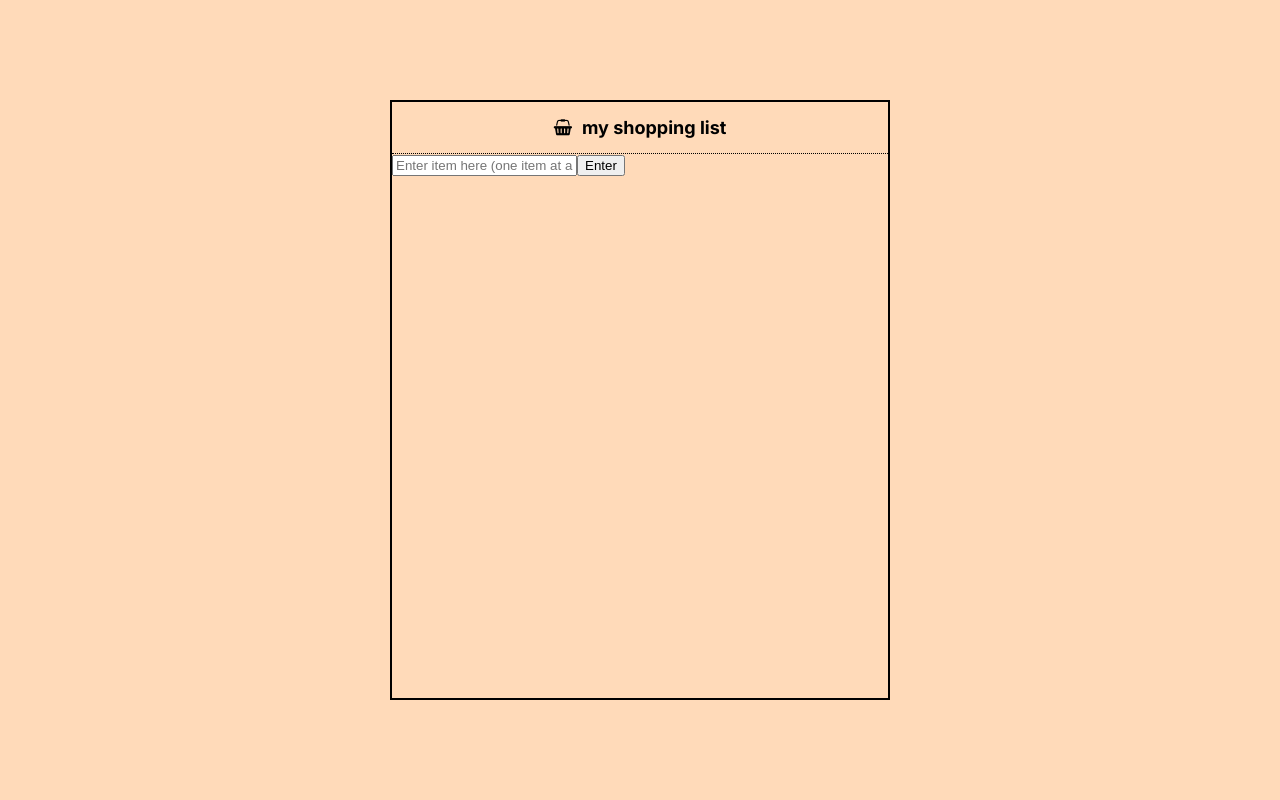
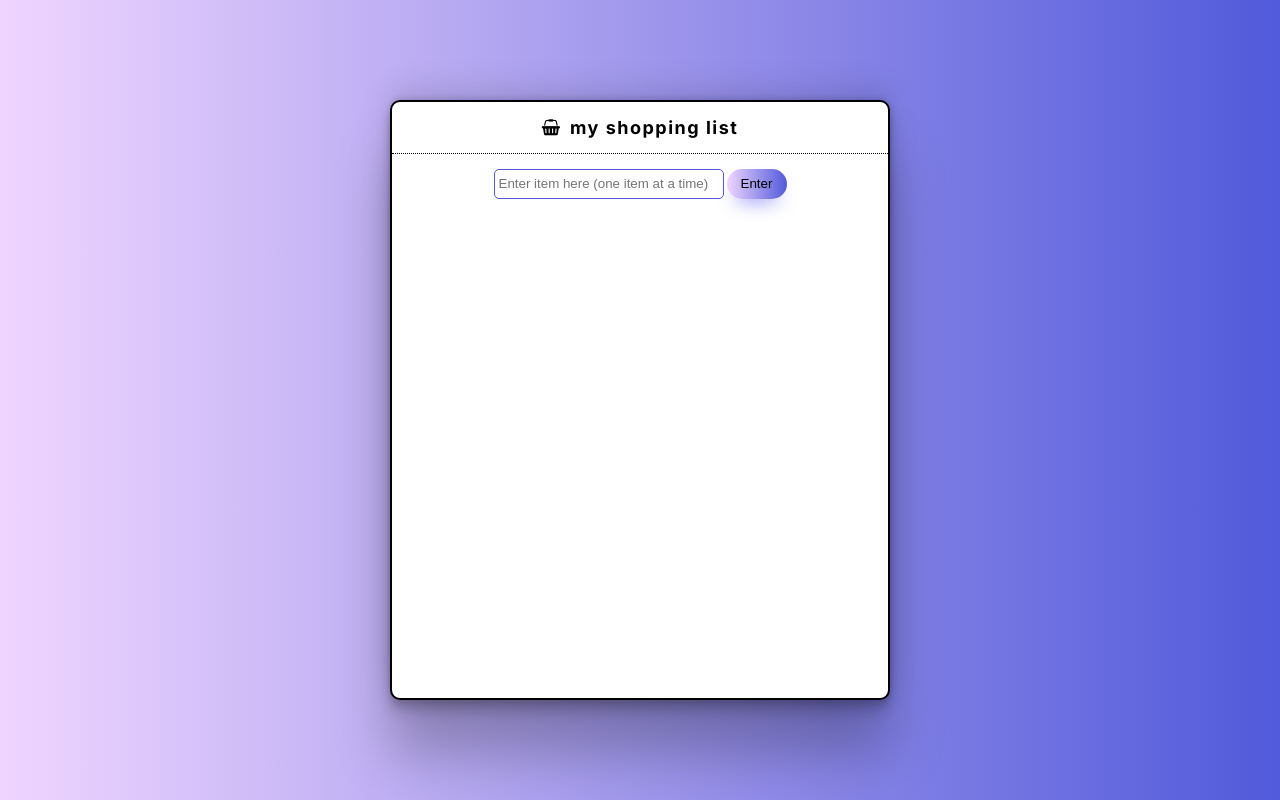
Before and after one commit to hollowayjenelle/shopping-list, a React (Create React App) app: page / in a window 1280 px wide. Built offline with nearby package versions, Linux system fonts and the light colour scheme; the HTML template or start-up script is replaced by a standard one.

Commit message:
add styling to input area

```diff
--- a/src/App.css
+++ b/src/App.css
@@ -9,15 +9,18 @@ body{
 .App{
   width: 100vw;
   height: 100vh;
-  background-color: peachpuff;
+  background: linear-gradient(90deg, #efd5ff 0%, #515ada 100%);
   display: grid;
 }
 
 .main-section{
   place-self: center;
   border: 2px solid black;
+  border-radius: 10px;
   width: 500px;
   height: 600px;
+  background-color: white;
+  box-shadow: rgba(0, 0, 0, 0.25) 0px 54px 55px, rgba(0, 0, 0, 0.12) 0px -12px 30px, rgba(0, 0, 0, 0.12) 0px 4px 6px, rgba(0, 0, 0, 0.17) 0px 12px 13px, rgba(0, 0, 0, 0.09) 0px -3px 5px;
 }
 
 .header-container{
@@ -25,6 +28,7 @@ body{
   align-items: center;
   justify-content: center;
   border-bottom: 1.5px dotted black;
+  margin-bottom: 15px;
 }
 
 .fa-shopping-basket{
@@ -34,4 +38,30 @@ body{
 .header-title{
   font-family: 'Inter';
   font-size: 18px;
+  letter-spacing: 1.5px;
 }
+
+.input-area{
+  display: flex;
+  align-items: center;
+  justify-content: center;
+}
+
+#input-field{
+  width: 230px;
+  height: 30px;
+  margin-right: 3px;
+  border-radius: 5px;
+  padding: 4px;
+  border: 1px solid #515ada;
+}
+
+#submit-btn{
+  padding: 2px;
+  width: 60px;
+  box-shadow: #5E5DF0 0 10px 20px -10px;
+  background: linear-gradient(90deg, #efd5ff 0%, #515ada 100%);
+  border: none;
+  border-radius: 15px;
+  height: 30px;
+}
--- a/src/components/Main.tsx
+++ b/src/components/Main.tsx
@@ -25,14 +25,13 @@ const Main : FC = () => {
         setAllItems(newArray)
     }
 
-
     console.log(item)
     console.log(allItems)
     return (
         <main>
             <div className='input-area'>
-                <input className='input-field' type="text" placeholder='Enter item here (one item at a time)' value={item} onChange={handleChange}></input>
-                <button className='submit-btn' type='submit' onClick={addItem}>Enter</button>
+                <input id='input-field' type="text" placeholder='Enter item here (one item at a time)' value={item} onChange={handleChange}></input>
+                <button id='submit-btn' type='submit' onClick={addItem}>Enter</button>
             </div>
             <div className='display-area'>
                 {items}
```
